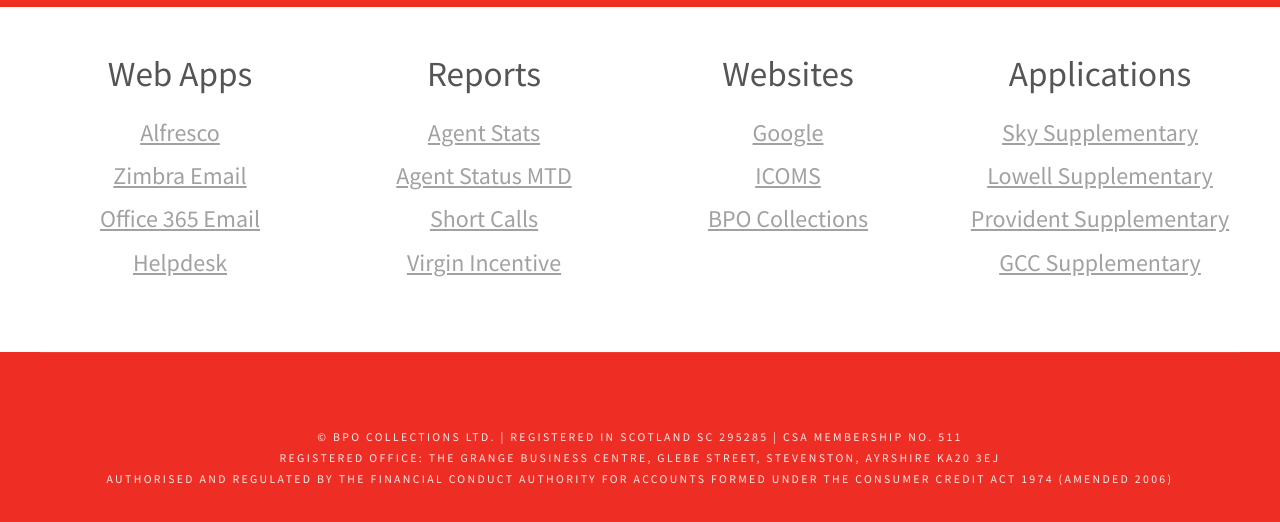
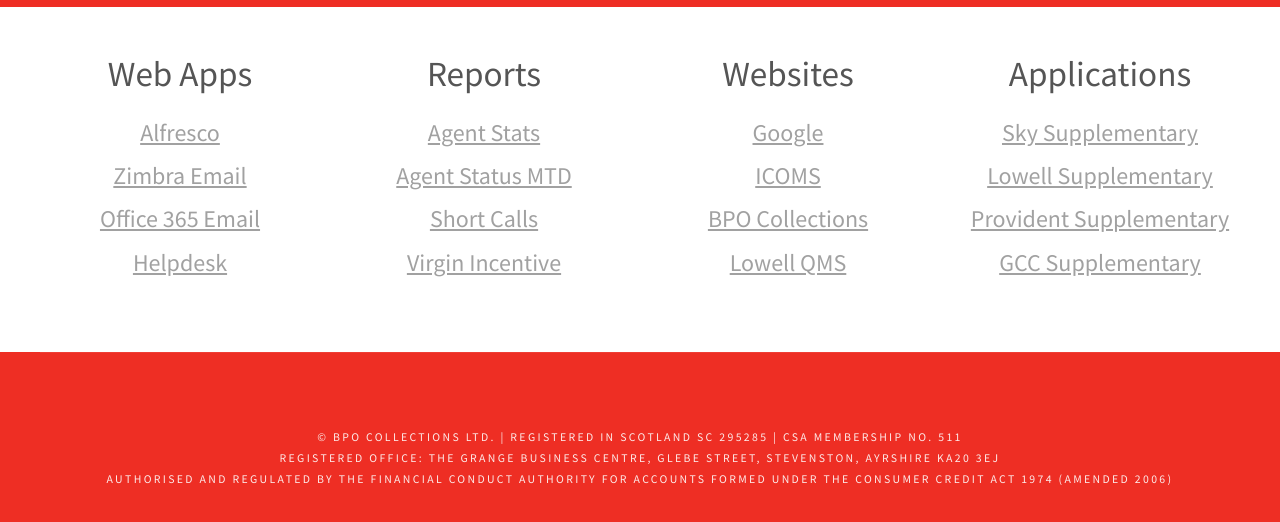
Before and after one commit to rossmcbain/BPO-Intranet, a plain HTML site: page index.html in a window 1280 px wide. Shown: the part 402-924 px from the top of the page. Drawn offline with Linux system fonts and the light colour scheme.

Commit message:
Added QMS

```diff
--- a/index.html
+++ b/index.html
@@ -80,7 +80,8 @@ Released   : 20140208
                 		<p style="font-size:18pt;">
                         <a href="http://www.google.co.uk">Google</a><br/>
                         <a href="https://citrix.virginmedia.co.uk">ICOMS</a><br/>
-                        <a href="http://www.bpocollections.co.uk">BPO Collections</a>
+                        <a href="http://www.bpocollections.co.uk">BPO Collections</a><br/>
+                        <a href="https://qms.lowellgroup.co.uk/qms/QMSAccountQuery.html">Lowell QMS</a>
                 </p>
 </div>
 			<div class="column4">
```
